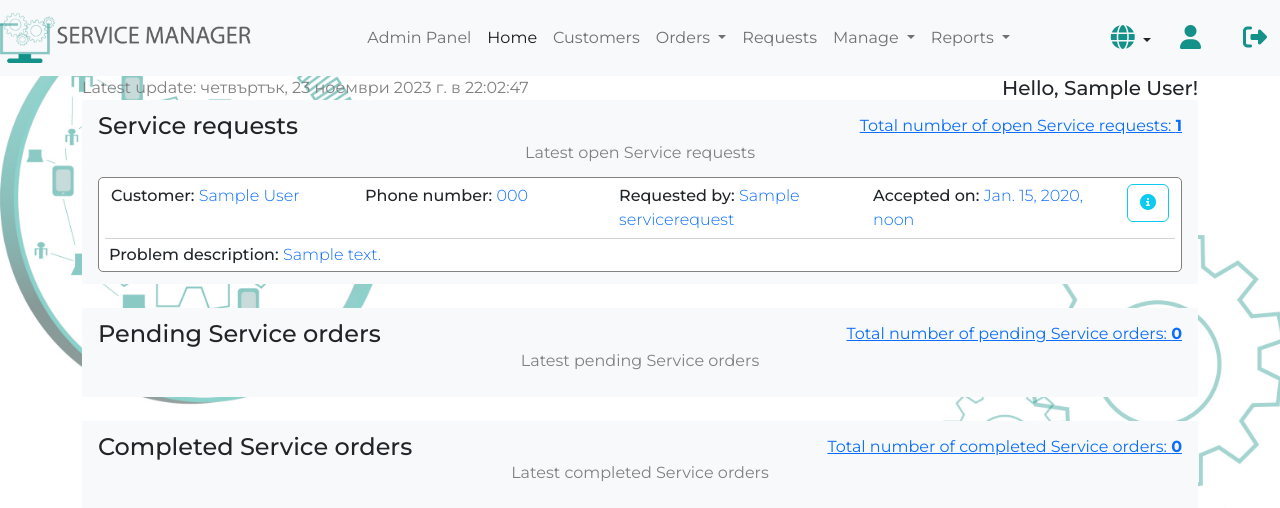
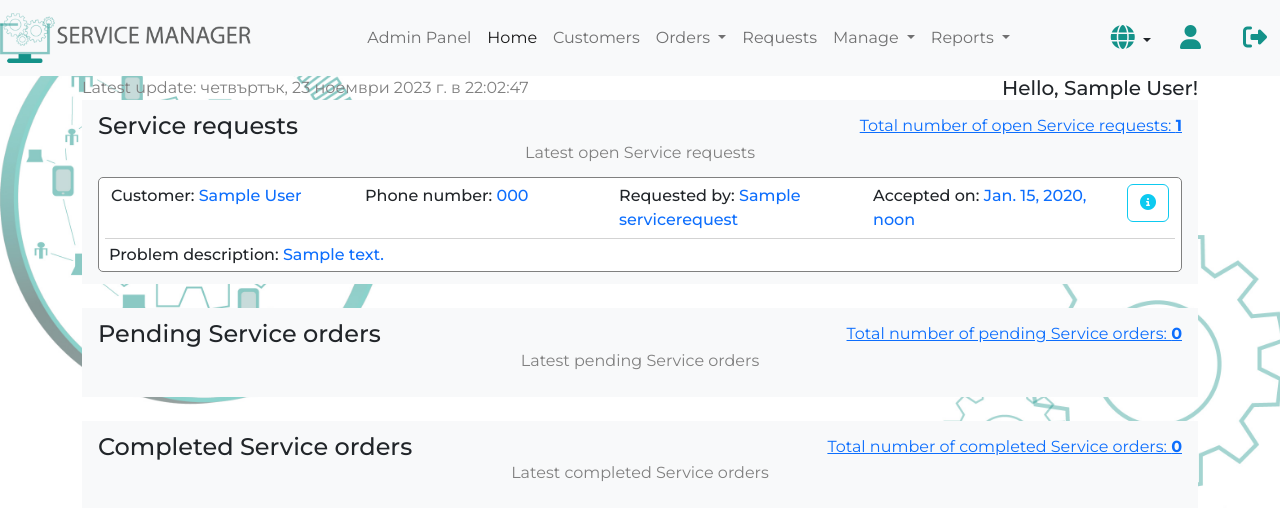
Before and after one commit to svetlinst/Service-manager, a Django app: page /en/ in a window 1280 px wide. Shown: the top 508 px of the page. Run offline with Django 4.2, Linux system fonts and the light colour scheme; a user stored in the database is signed in; tables that the repository leaves empty hold one stand-in row (values such as "Sample post"); parts of the project's set-up code (start-up, migrations or seed data) failed here and were passed over; some libraries are stand-ins or nearby versions.

Commit message:
Make info text detail font bolder

```diff
--- a/service_manager/static/css/main.css
+++ b/service_manager/static/css/main.css
@@ -174,7 +174,7 @@ nav .logo {
 
 .info-text-detail {
     color: #0d6efd;
-    font-weight: 300;
+    font-weight: 450;
 }
 
 .card-info .info-text .info-text-detail .text-negative {
```
